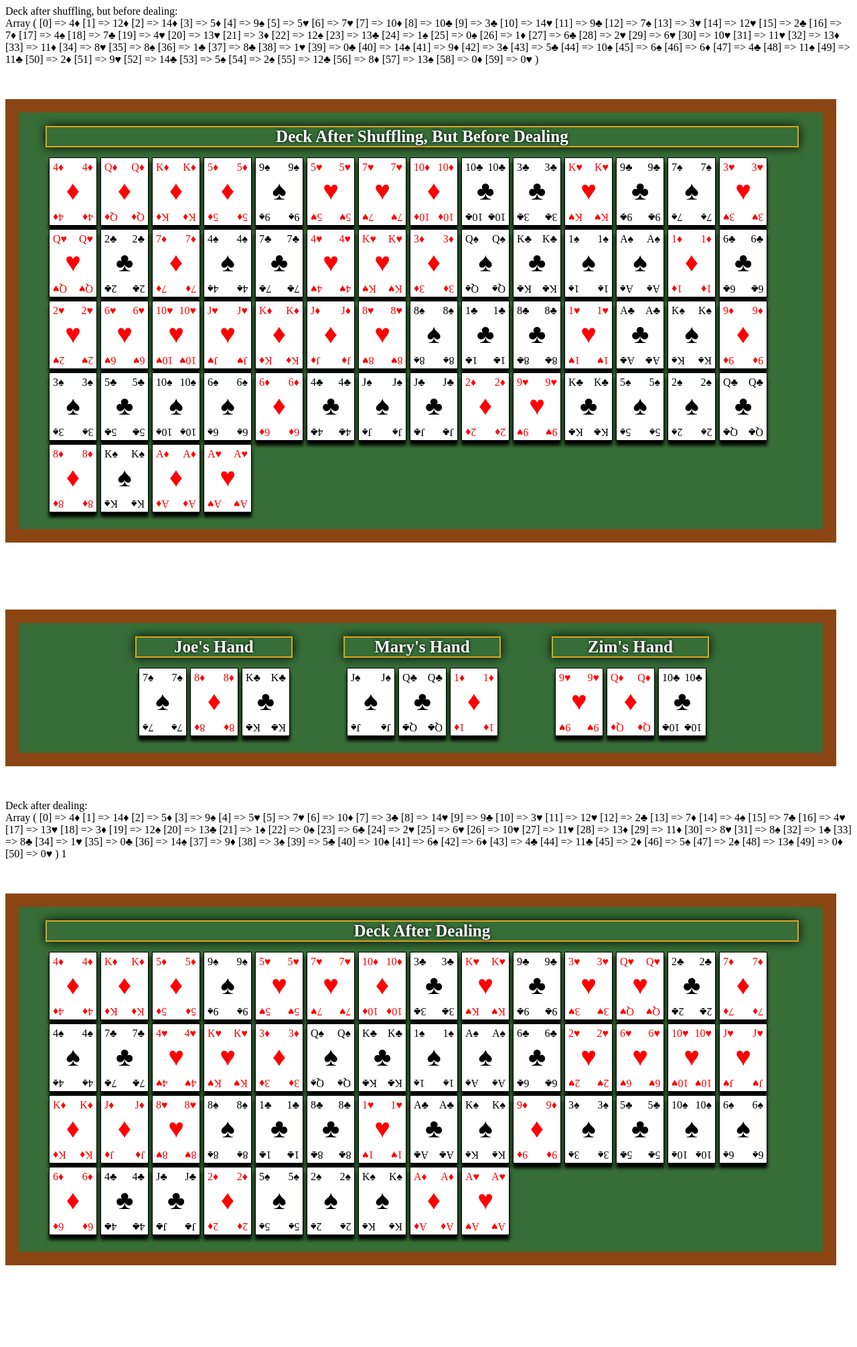
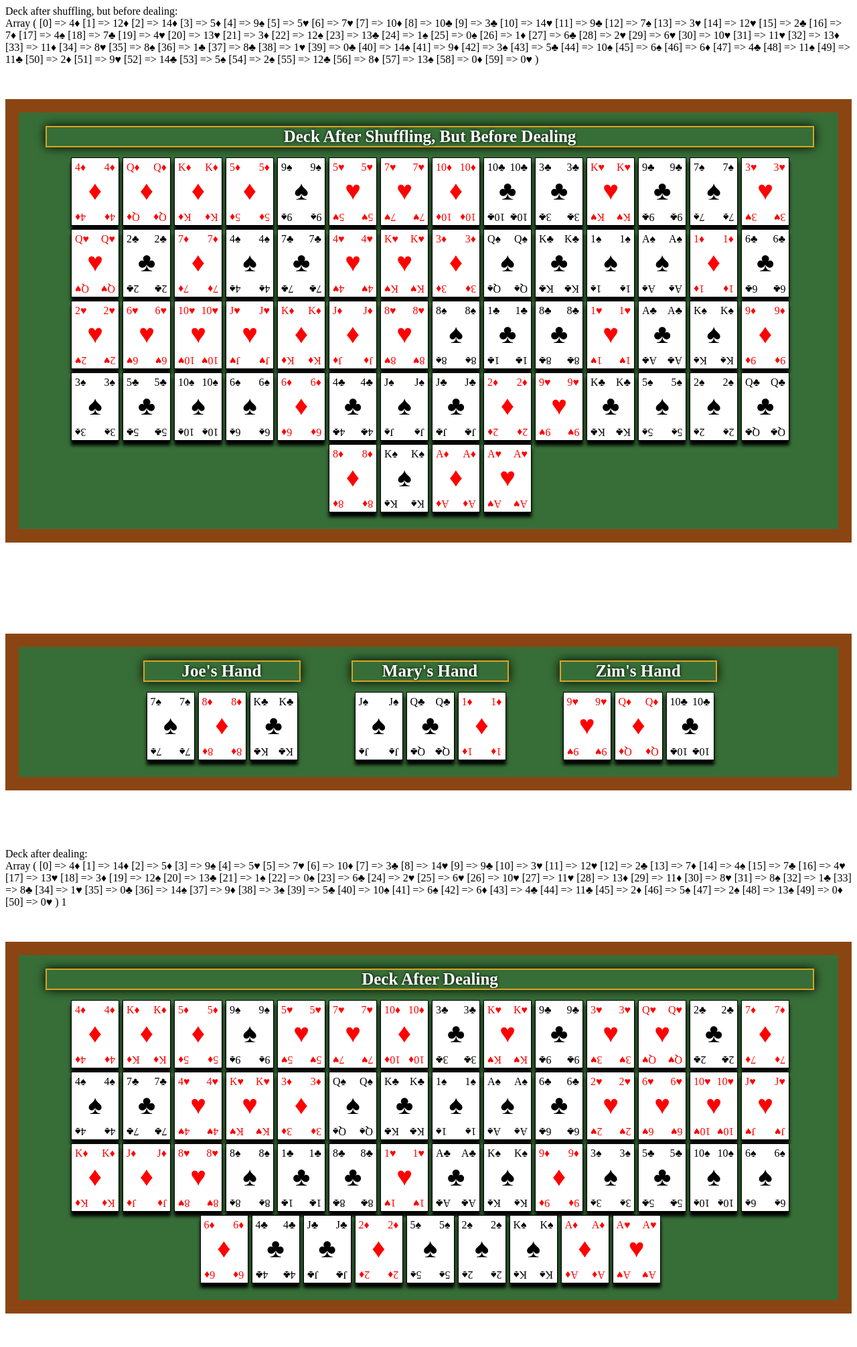
Before and after one commit to jorions/ACA_PHP_Intermediate, a PHP site: page /card_game.php in a window 1280 px wide. Shown: the whole page at 67% size. Before the commit the page ends 1889 px from the top, so only its background shows below. Run offline with PHP 8.4, Linux system fonts and the light colour scheme.

Commit message:
Further updated CSS formatting

```diff
--- a/homework/02-card_game/styles.css
+++ b/homework/02-card_game/styles.css
@@ -1,11 +1,14 @@
 .table {
-    float: left;
+    width: auto;
+    margin: 50px auto;
+    /*
+    float: left; (add this to card-red and card-black if you use this for table display instead)
     width: 95%;
     margin-top: 50px;
     margin-bottom: 50px;
+    */
     background-color: #376e37;
     border: 20px solid saddlebrown;
-
     position: relative;
     display: block;
     text-align: center;
@@ -44,7 +47,6 @@
 
 .card-red {
     color: red;
-    float: left;
     margin-left: 5px;
     margin-bottom: 5px;
     border: 1px solid black;
@@ -58,7 +60,6 @@
 }
 
 .card-black {
-    float: left;
     margin-left: 5px;
     margin-bottom: 5px;
     border: 1px solid black;
```
